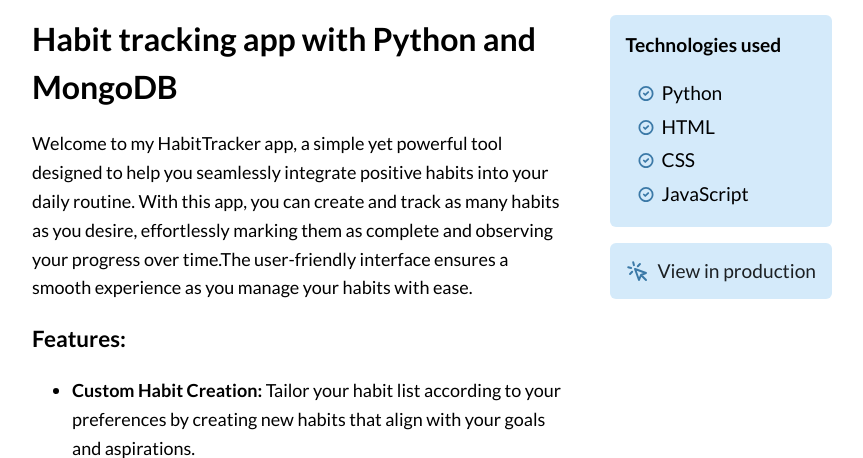
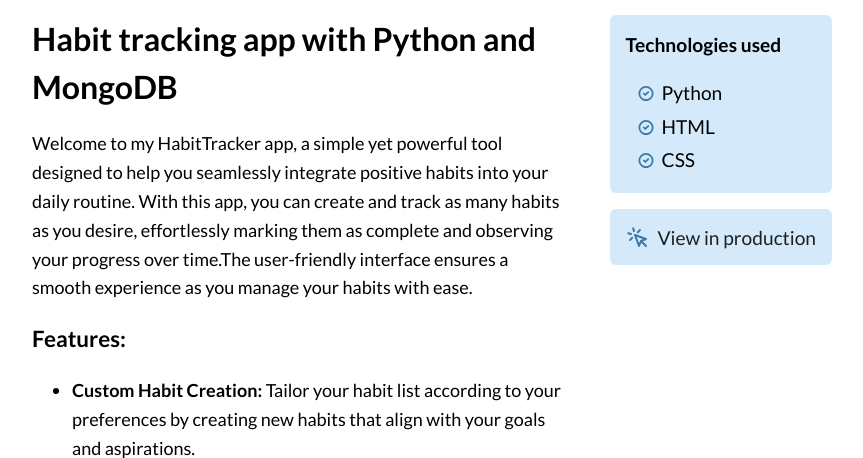
Before and after one commit to shanmuga-priya-tech/portfolio, a Flask app: page /project/habit-tracker in a window 1280 px wide. Shown: the part 622-1080 px from the top of the page, without its empty margins (200-1063 px from the left). Run offline with Flask 3, Linux system fonts and the light colour scheme.

Commit message:
Update project_habit-tracker.html

```diff
--- a/templates/project_habit-tracker.html
+++ b/templates/project_habit-tracker.html
@@ -43,7 +43,6 @@
                             <li class="technology-list__item">Python</li>
                             <li class="technology-list__item">HTML</li>
                             <li class="technology-list__item">CSS</li>
-                            <li class="technology-list__item">JavaScript</li>
                         </ul>
                     </article>
 
```
